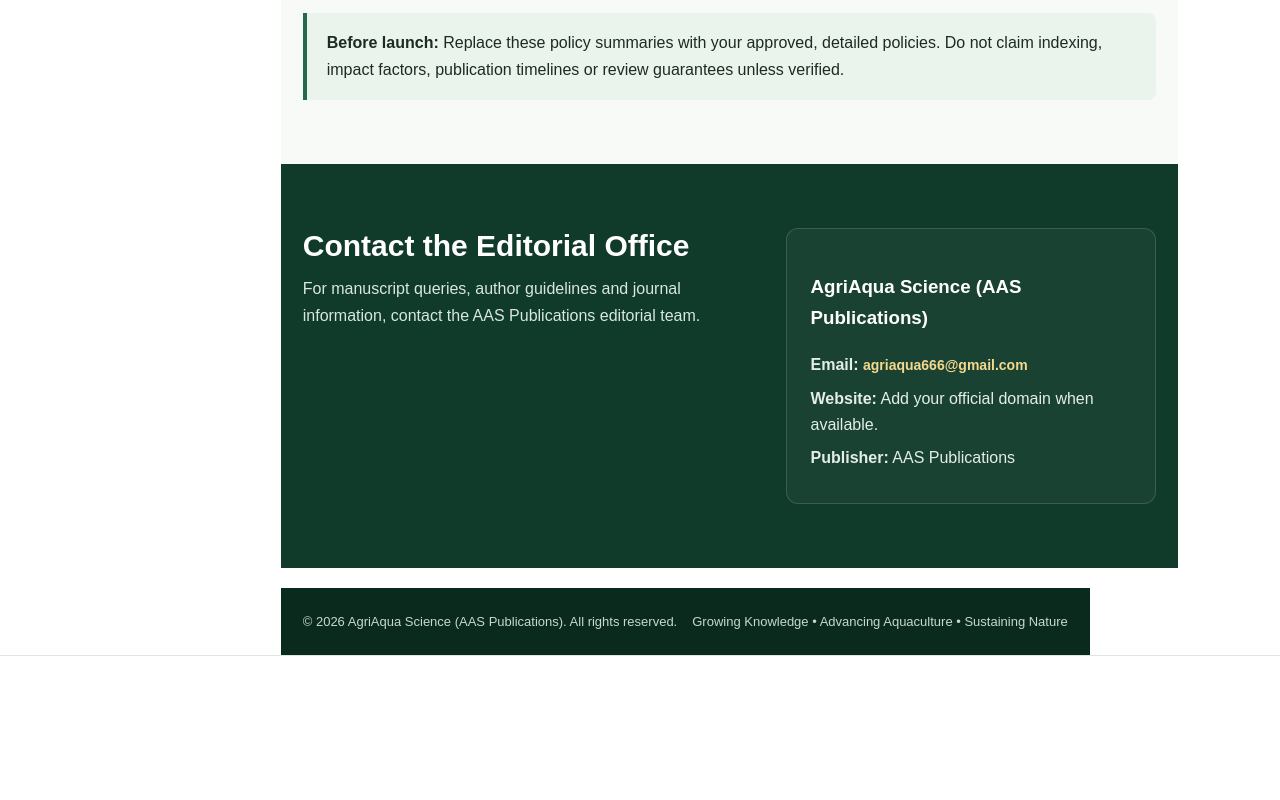
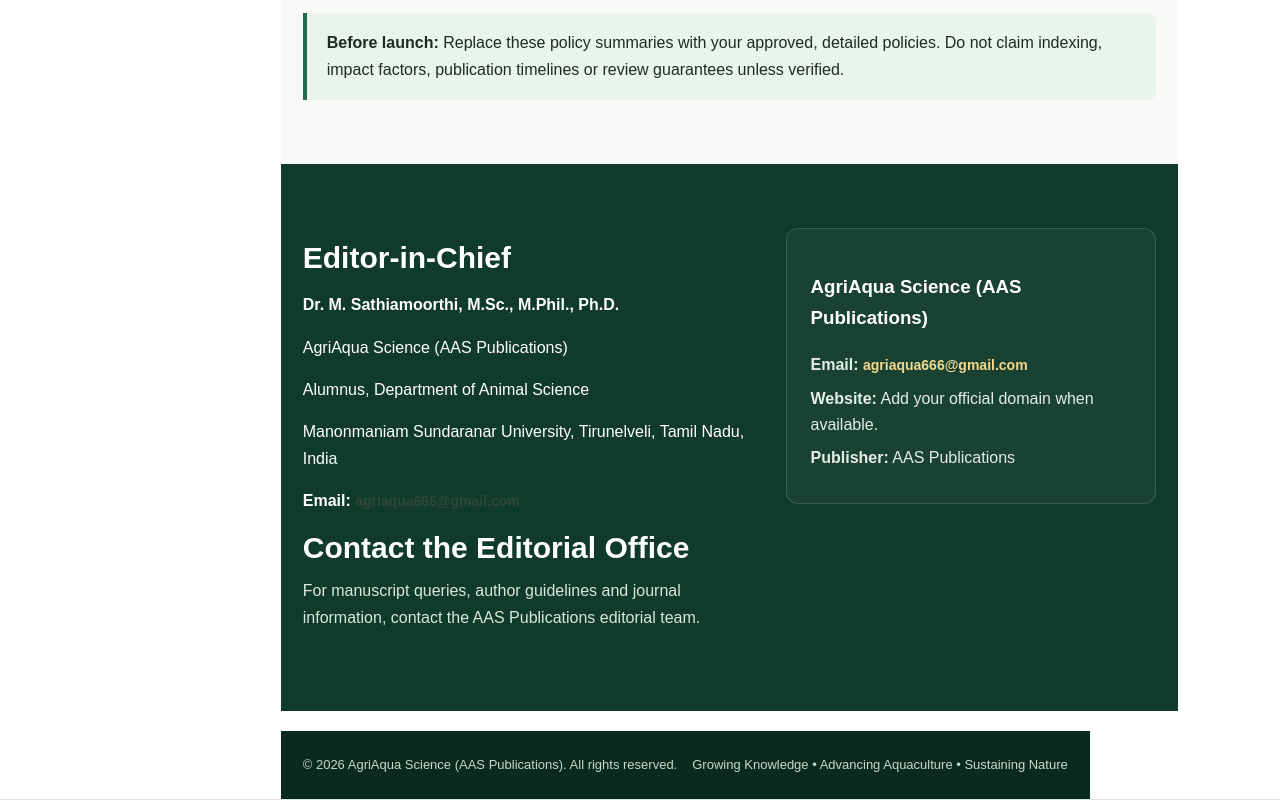
Before and after one commit to sthiamoorthi/aas.agriaqua-science, a plain HTML site: page index.html in a window 1280 px wide. Shown: the part 2928-3728 px from the top of the page. Before the commit the page ends 3584 px from the top, so only its background shows below. Drawn offline with Linux system fonts and the light colour scheme.

Commit message:
Add Editor-in-Chief details to contact section
Added contact information for the Editor-in-Chief and updated the contact section.

```diff
--- a/index.html
+++ b/index.html
@@ -20,7 +20,12 @@
 <section class="section soft" id="scope"><div class="wrap"><h2>Scope of the Journal</h2><p class="lead">We welcome relevant, methodologically sound research across connected life-science and sustainability disciplines.</p><div class="grid"><article class="card"><div class="symbol">🌾</div><h3>Agricultural Sciences</h3><p>Agronomy, crop science, soil science, horticulture, plant biology, organic farming, crop protection and plant biotechnology.</p></article><article class="card"><div class="symbol">🐟</div><h3>Aquaculture & Fisheries</h3><p>Fish biology, fish nutrition, aquatic animal health, shrimp culture, biofloc technology, fisheries management and aquatic biotechnology.</p></article><article class="card"><div class="symbol">🌿</div><h3>Environment & Sustainability</h3><p>Environmental science, biodiversity, ecology, conservation, climate change, pollution, integrated farming and natural resource management.</p></article></div><div class="scope"><span class="tag">Animal Sciences</span><span class="tag">Agricultural Microbiology</span><span class="tag">Biochemistry</span><span class="tag">Biotechnology</span><span class="tag">Sustainable Food Systems</span><span class="tag">Integrated Agriculture–Aquaculture</span><span class="tag">Environmental Management</span><span class="tag">Natural Resource Conservation</span></div></div></section>
 <section class="section" id="submit"><div class="wrap two"><div><h2>Submit Your Research</h2><p class="lead">Authors should prepare manuscripts using the official author guidelines and submit them through the journal's designated submission channel.</p><h3>Before submission</h3><ul class="list"><li>Ensure the manuscript is original and not under consideration elsewhere.</li><li>Include all author names, affiliations and contact details.</li><li>Provide references, tables, figures and required declarations.</li><li>Confirm ethics approval and permissions where applicable.</li><li>Follow the journal's final formatting and peer-review policies.</li></ul></div><div class="panel"><h3>Manuscript submission</h3><p><strong>Editorial email</strong></p><p>Replace this placeholder with your official journal email.</p><p><a href="mailto:agriaqua666@gmail.com">agriaqua666@gmail.com</a></p><hr style="border:0;border-top:1px solid var(--line);margin:20px 0"><p><strong>Next issue</strong><br>To be announced</p><p><strong>Submission deadline</strong><br>To be announced</p><p class="small">The email link is a placeholder and must be updated before the site is published.</p></div></div></section>
 <section class="section soft" id="policies"><div class="wrap"><h2>Publication Policies</h2><p class="lead">Transparent policies help authors understand the journal's standards and editorial process.</p><div class="grid"><article class="card"><h3>Editorial & Peer Review</h3><p>Describe the manuscript screening process, reviewer selection, review model, decision stages and expected timelines here.</p></article><article class="card"><h3>Publication Ethics</h3><p>Publish policies on plagiarism, authorship, conflicts of interest, corrections, retractions and research integrity.</p></article><article class="card"><h3>Open Access & Copyright</h3><p>Specify access terms, copyright ownership, the reuse licence and any article processing charges, including when no fee applies.</p></article></div><div class="callout"><strong>Before launch:</strong> Replace these policy summaries with your approved, detailed policies. Do not claim indexing, impact factors, publication timelines or review guarantees unless verified.</div></div></section>
-<section class="section contact" id="contact"><div class="wrap two"><div><h2>Contact the Editorial Office</h2><p class="lead">For manuscript queries, author guidelines and journal information, contact the AAS Publications editorial team.</p></div><div class="contactbox"><h3>AgriAqua Science (AAS Publications)</h3><p><strong>Email:</strong> <a href="mailto:agriaqua666@gmail.com">agriaqua666@gmail.com</a></p><p><strong>Website:</strong> Add your official domain when available.</p><p><strong>Publisher:</strong> AAS Publications</p></div></div></section>
+<section class="section contact" id="contact"><div class="wrap two"><div><h2> <h2>Editor-in-Chief</h2>
+<p><strong>Dr. M. Sathiamoorthi, M.Sc., M.Phil., Ph.D.</strong></p>
+<p>AgriAqua Science (AAS Publications)</p>
+<p>Alumnus, Department of Animal Science</p>
+<p>Manonmaniam Sundaranar University, Tirunelveli, Tamil Nadu, India</p>
+<p><strong>Email:</strong> <a href="mailto:agriaqua666@gmail.com">agriaqua666@gmail.com</a></p><h2>Contact the Editorial Office</h2><p class="lead">For manuscript queries, author guidelines and journal information, contact the AAS Publications editorial team.</p></div><div class="contactbox"><h3>AgriAqua Science (AAS Publications)</h3><p><strong>Email:</strong> <a href="mailto:agriaqua666@gmail.com">agriaqua666@gmail.com</a></p><p><strong>Website:</strong> Add your official domain when available.</p><p><strong>Publisher:</strong> AAS Publications</p></div></div></section>
 </main>
 <footer class="footer"><div class="wrap footerin"><span>© 2026 AgriAqua Science (AAS Publications). All rights reserved.</span><span>Growing Knowledge • Advancing Aquaculture • Sustaining Nature</span></div></footer>
 </body></html>
```
